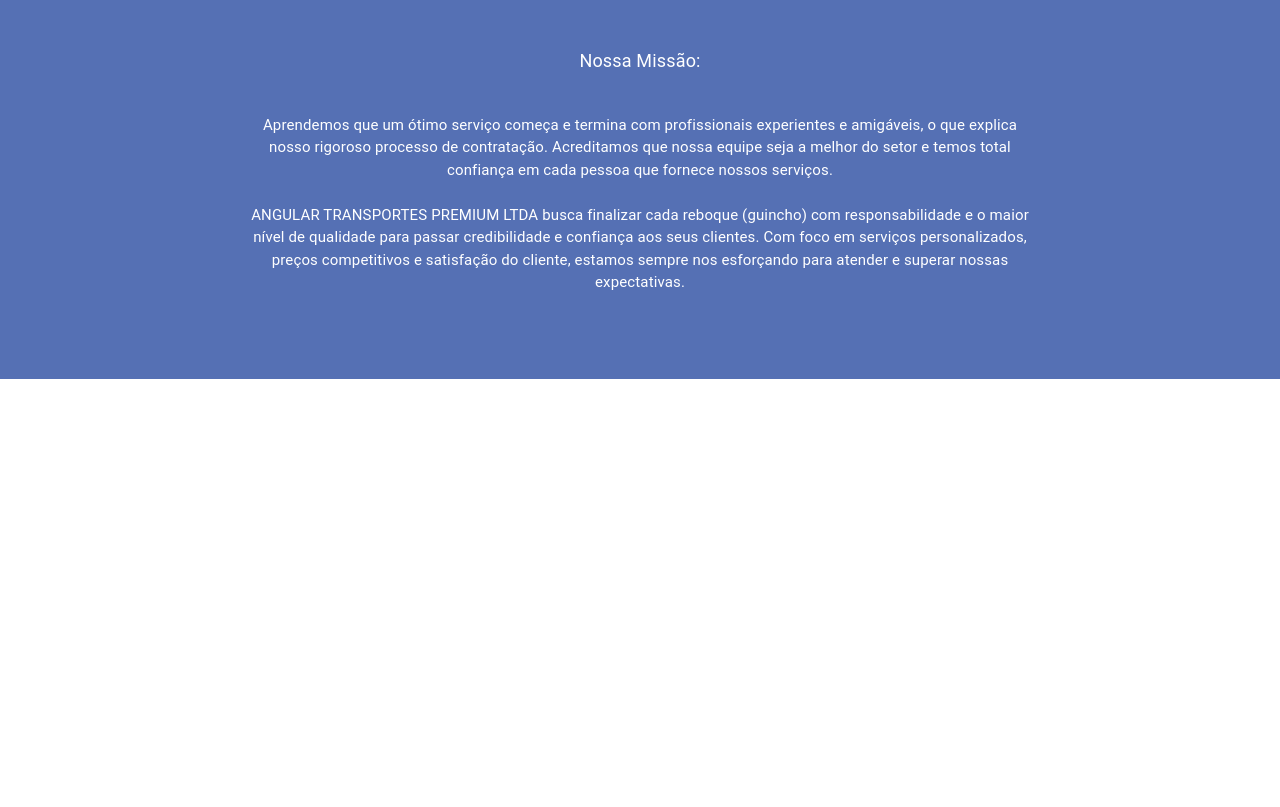
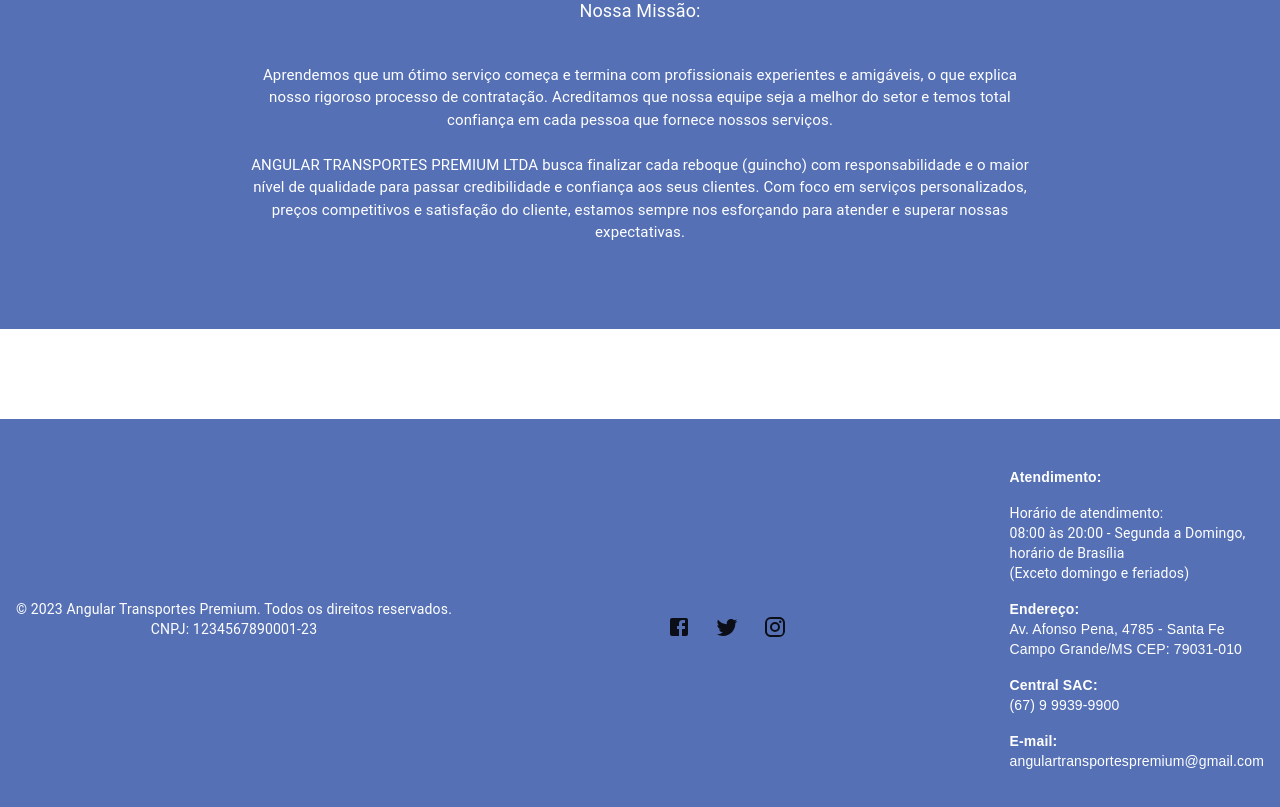
Before and after one commit to EnzoGabrielBarbosaFranco/Angular-Transportes, a React (Create React App) app: page / in a window 1280 px wide. Shown: the part 1975-2782 px from the top of the page. Before the commit the page ends 2354 px from the top, so only its background shows below. Built offline with nearby package versions, Linux system fonts and the light colour scheme.

Commit message:
Criação de Rodapé

```diff
--- a/src/App.js
+++ b/src/App.js
@@ -3,6 +3,7 @@
 import SobreNos from './conteudo/SobreNos';
 import BotaoContato from './conteudo/BotaoContatos';
 import Cards from './conteudo/Cards';
+import Rodape from './rodape/Rodape'
 
 function App() {
   return (
@@ -11,6 +12,7 @@
       <Header/>
       <Cards/>
       <SobreNos/>
+      <Rodape/>
       <BotaoContato/>
     </Box>
   );
--- a/src/components/cabecalho.js
+++ b/src/components/cabecalho.js
@@ -25,6 +25,10 @@
     sobreNosDiv.scrollIntoView({ behavior: 'smooth' });
   };
 
+  const handleScrollToTop = () => {
+    window.scrollTo({ top: 0, behavior: 'smooth', });
+  };
+
   const handleClose = () => {
     setOpen(false);
   };
@@ -40,8 +44,13 @@
   return (
     <AppBar component="nav" style={{ backgroundColor: "#ff751a" }}>
       <Toolbar>
-        <Typography variant="h4" component="div" fontFamily={'Train One'} sx={{ flexGrow: 1, ml: 4 }} padding={"35px"} style={{ color: "black" }}>
-            Angular Transportes Premium
+        <Typography
+          variant="h4"
+          component="button"
+          fontFamily={'Train One'}
+          sx={{ flexGrow: 1, mr: 93, padding: "35px", color: "black", border: "none", background: "none", cursor: "pointer" }}
+          onClick={handleScrollToTop}>
+          Angular Transportes Premium
         </Typography>
 
         <Button color="inherit" sx={{ mr: 2, fontSize: 15 }} fontFamily={'Train One'} onClick={handleScrollToSobreNos}>
@@ -89,7 +98,7 @@
         aria-describedby="alert-dialog-description"
       >
         <DialogTitle id="alert-dialog-title">
-          {"Nos mande um email:"}
+          {"Entre em contato conosco:"}
         </DialogTitle>
         <DialogContent>
           <DialogContentText id="alert-dialog-description" sx={{ fontSize: 20 }} textAlign={'center'}>
@@ -97,6 +106,6 @@
           </DialogContentText>
         </DialogContent>
       </Dialog>
-    </AppBar>
+    </AppBar >
   );
 }
--- a/src/conteudo/SobreNos.js
+++ b/src/conteudo/SobreNos.js
@@ -6,7 +6,7 @@
         backgroundColor: "#5570B4",
         padding: "40px",
         paddingTop: "80px",
-        marginTop: "-240px" // Adicionando margem negativa para mover a div para cima
+        marginTop: "-290px" // Adicionando margem negativa para mover a div para cima
     };
     const texto = {
         color: "white",
--- /dev/null
+++ b/src/rodape/Rodape.js
@@ -0,0 +1,93 @@
+import { Box, Typography, IconButton } from '@mui/material';
+import FacebookIcon from '@mui/icons-material/Facebook';
+import TwitterIcon from '@mui/icons-material/Twitter';
+import InstagramIcon from '@mui/icons-material/Instagram';
+
+const footer = {
+    color: 'white',
+};
+
+const socialIcons = {
+    fontSize: 24,
+    mr: 1,
+};
+
+function Rodape() {
+    return (
+        <Box
+            component="footer"
+            sx={{
+                backgroundColor: '#5570B4',
+                py: 4,
+                px: 2,
+                marginTop: '90px',
+                display: 'flex',
+                justifyContent: 'space-between',
+                alignItems: 'center',
+                flexDirection: 'row', // Alterando a direção para linha
+                flexWrap: 'wrap', // Adicionando quebra de linha se necessário
+            }}
+        >
+            <Box>
+                <Typography variant="body2" align="center" style={footer}>
+                    © {new Date().getFullYear()} Angular Transportes Premium. Todos os direitos reservados.
+                </Typography>
+                <Typography variant="body2" align="center" style={footer}>
+                    CNPJ: 1234567890001-23
+                </Typography>
+            </Box>
+            <Box sx={{ mt: 2 }}> {/* Adicionando espaçamento acima dos ícones */}
+                <IconButton color="inherit" sx={socialIcons}>
+                    <FacebookIcon />
+                </IconButton>
+                <IconButton color="inherit" sx={socialIcons}>
+                    <TwitterIcon />
+                </IconButton>
+                <IconButton color="inherit" sx={socialIcons}>
+                    <InstagramIcon />
+                </IconButton>
+            </Box>
+            <Box sx={{ mt: 2, minWidth: 200 }}> {/* Adicionando espaçamento acima dos ícones e definindo uma largura mínima */}
+                <Typography variant="body2" style={footer} sx={{ fontFamily: 'Poppins, sans-serif', color: "white", fontSize: 14, marginBottom: 2 }}>
+                    <strong>
+                        Atendimento:
+                    </strong>
+                </Typography>
+                <Typography variant="body2" style={footer} sx={{ marginBottom: 2 }}>
+                    Horário de atendimento:
+                    <br />
+                    08:00 às 20:00 - Segunda a Domingo,
+                    <br />
+                    horário de Brasília
+                    <br />
+                    (Exceto domingo e feriados)
+                </Typography>
+                <Typography variant="body2" style={footer} sx={{ fontFamily: 'Poppins, sans-serif', color: "white", fontSize: 14, marginBottom: 2 }}>
+                    <strong>
+                        Endereço:
+                    </strong>
+                    <br />
+                    Av. Afonso Pena, 4785 - Santa Fe
+                    <br />
+                    Campo Grande/MS CEP: 79031-010
+                </Typography>
+                <Typography variant="body2" style={footer} sx={{ fontFamily: 'Poppins, sans-serif', color: "white", fontSize: 14, marginBottom: 2 }}>
+                    <strong>
+                        Central SAC:
+                    </strong>
+                    <br />
+                    (67) 9 9939-9900
+                </Typography>
+                <Typography variant="body2" style={footer} sx={{ fontFamily: 'Poppins, sans-serif', color: "white", fontSize: 14, marginBottom: 2 }}>
+                    <strong>
+                        E-mail:
+                    </strong>
+                    <br />
+                    angulartransportespremium@gmail.com
+                </Typography>
+            </Box>
+        </Box>
+    );
+}
+
+export default Rodape;
```
